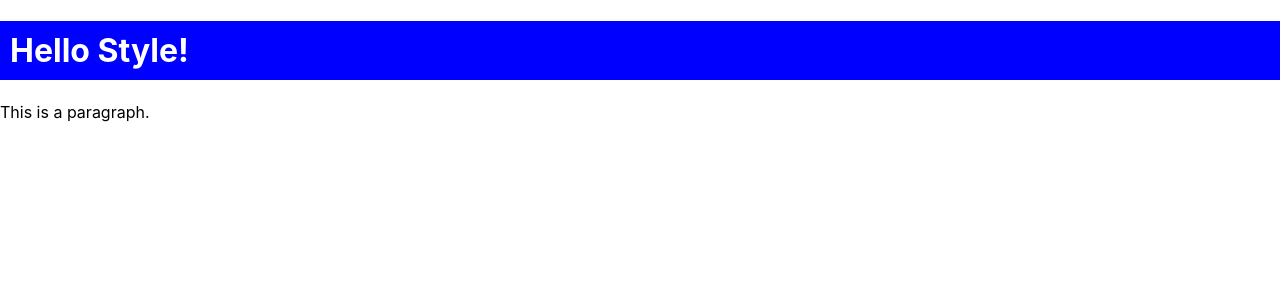
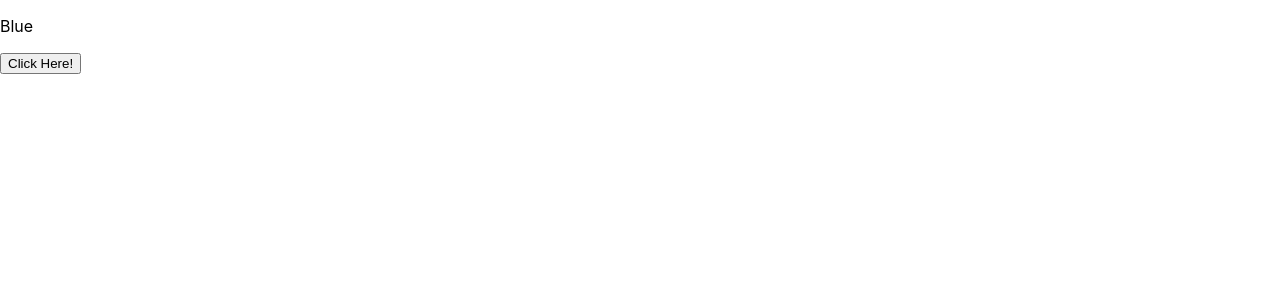
Before and after one commit to NavneethBhat/React-Practice2, a React (Create React App) app: page /contact in a window 1280 px wide. Shown: the top 300 px of the page. Built offline with nearby package versions, Linux system fonts and the light colour scheme.

Commit message:
10:22 Am

```diff
--- a/src/Contact.js
+++ b/src/Contact.js
@@ -1,4 +1,4 @@
-import React from 'react'
+import React,{useState} from 'react'
 import Home from './Home';
 import Blogs from './Blogs';
 import NoPage from './NoPage';
@@ -9,15 +9,23 @@ import { Link } from 'react-router-dom';
 
 const Contact=() =>  {
 
-  const mystyle={
-    color: "white",
-    padding: "10px",
-    backgroundColor: "Blue"
-  };
+  // const mystyle={
+  //   color: "white",
+  //   padding: "10px",
+  //   backgroundColor: "Blue"
+  // };
+
+  const [color,setColor]=useState("Blue")
+  const handleButton=()=>{
+    setColor("Pink")
+  }
   return (
  <div>
-    <h1 style={mystyle}>Hello Style!</h1>
-    <p>This is a paragraph.</p>
+    {/* <h1 style={mystyle}>Hello Style!</h1>
+    <p>This is a paragraph.</p> */}
+
+    <p>{color}</p>
+    <button onClick={handleButton}>Click Here!</button>
  </div>
   );
 }
```
